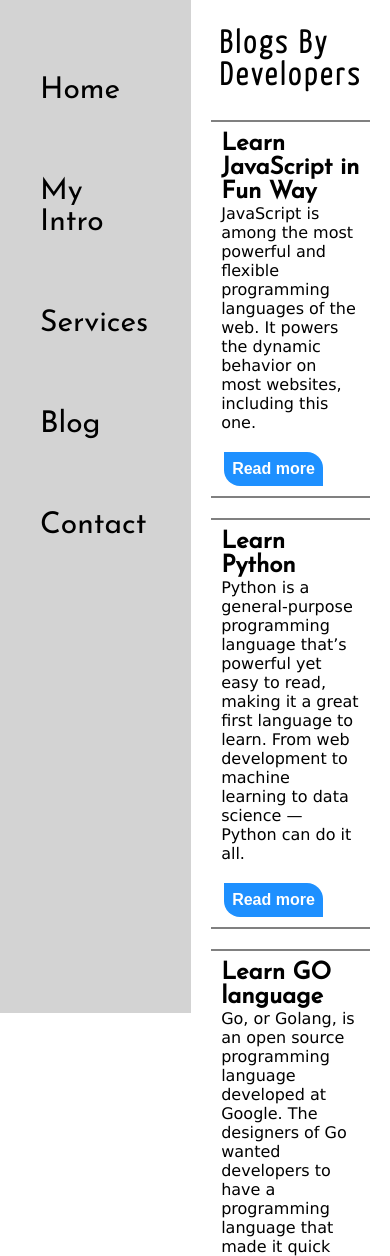
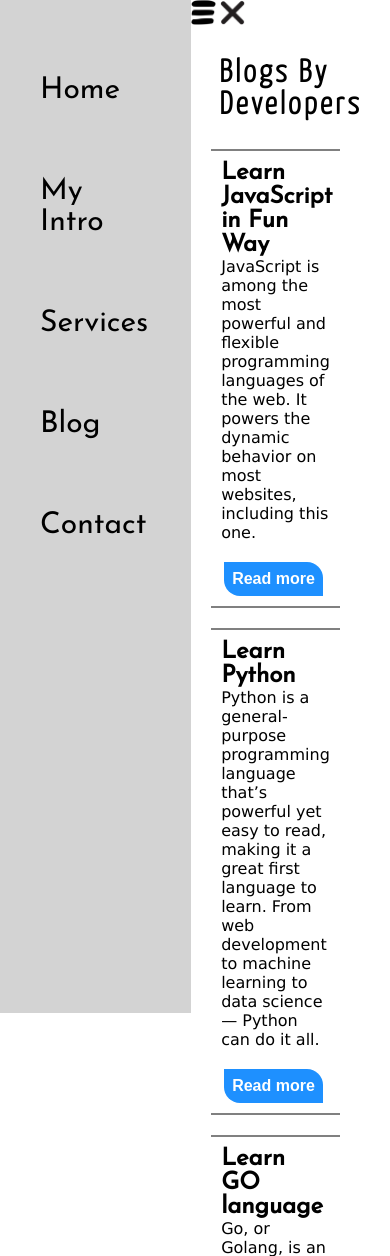
Before and after one commit to jeet404/Portfolio-Template, a PHP site: page /blog.php in a window 390 px wide. Shown: the top 1256 px of the page. Run offline with PHP 8.4, Linux system fonts and the light colour scheme; some web fonts are replaced.

Commit message:
put menu and close button for responsiveness.

```diff
--- a/sidebar.php
+++ b/sidebar.php
@@ -1,7 +1,7 @@
 <!-- css -->
 <link rel='stylesheet' type='text/css' media='screen' href='css/sidebar.css'>
 
-<div class="sidebar">
+<div class="sidebar sidebar-hide">
     <nav>
         <ul>
             <li><a href="index.php">Home</a></li>
@@ -12,3 +12,8 @@
         </ul>
     </nav>
 </div>
+<div class="main">
+    <div class="menus">
+        <img class="menu" src="images/menu.png" alt="menu" width="25px">
+        <img class="close" src="images/close.png" alt="close" width="25px">
+    </div>
```
